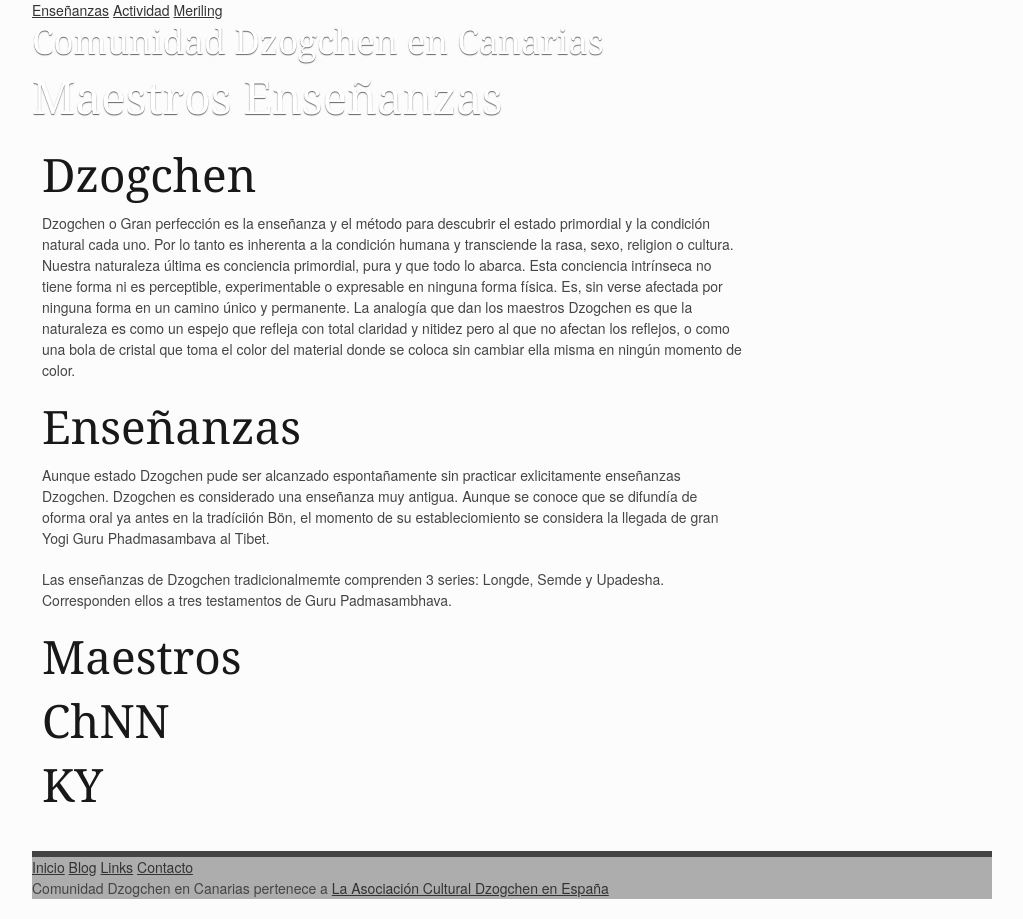
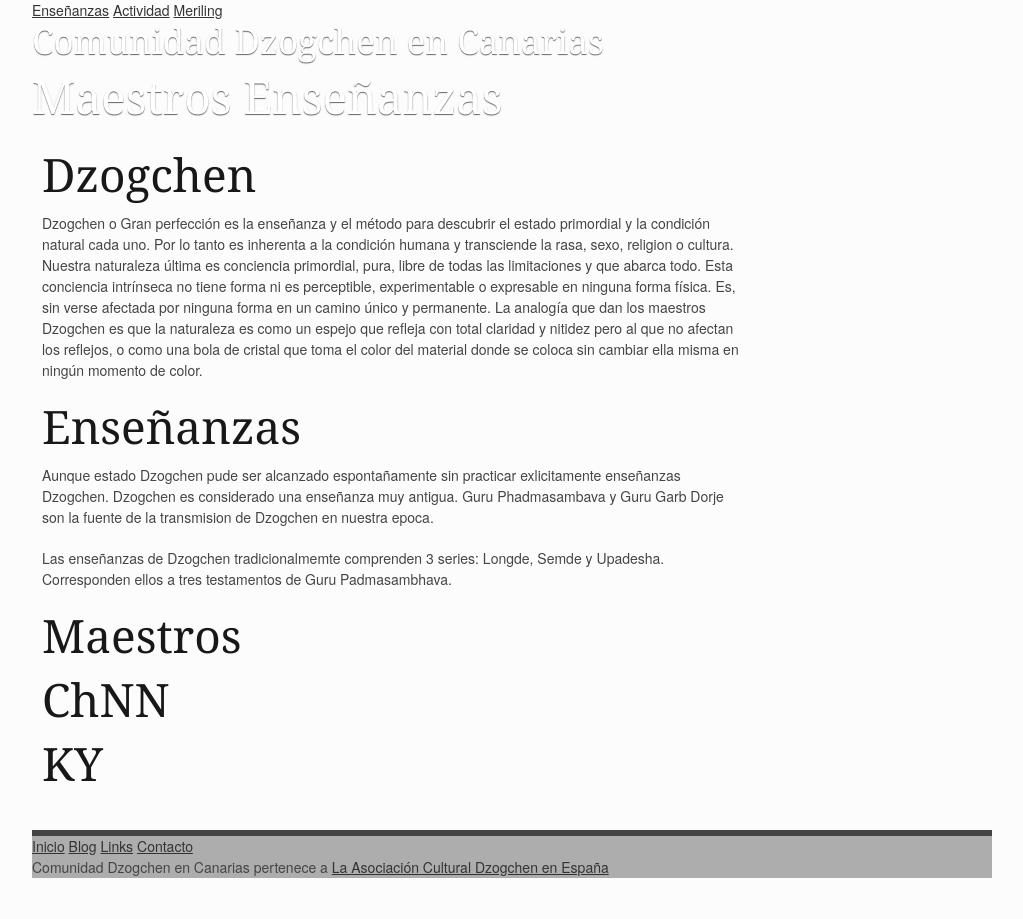
Before and after one commit to k1000/meriling, a Jekyll site: the page built from azul/index.md, in a window 1280 px wide. Shown: the whole page, without its empty margins (128-1151 px from the left). Built offline with Jekyll 4.4.1, drawn with Linux system fonts in a browser that asks for light colours; nearby versions of some CDN libraries; some web fonts are replaced; comment, search, counter and statistics services are not loaded.

Commit message:
Update azul/index.md

```diff
--- a/azul/index.md
+++ b/azul/index.md
@@ -8,7 +8,7 @@ Dzogchen
 ========
 Dzogchen o Gran perfección es la enseñanza y el método para descubrir el estado primordial y la condición natural cada uno.
 Por lo tanto es inherenta a la condición humana y transciende la rasa, sexo, religion o cultura.
-Nuestra naturaleza última es conciencia primordial, pura y que todo lo abarca.
+Nuestra naturaleza última es conciencia primordial, pura, libre de todas las limitaciones y que abarca todo.
 Esta conciencia intrínseca no tiene forma ni es perceptible, experimentable o expresable en ninguna forma física.
 Es, sin verse afectada por ninguna forma en un camino único y permanente.
 La analogía que dan los maestros Dzogchen es que la naturaleza es como un espejo que refleja con total claridad y nitidez pero al que no afectan los reflejos, o como una bola de cristal que toma el color del material donde se coloca sin cambiar ella misma en ningún momento de color.
@@ -16,7 +16,8 @@ La analogía que dan los maestros Dzogchen es que la naturaleza es como un espej
 Enseñanzas
 ==========
 Aunque estado Dzogchen pude ser alcanzado espontañamente sin practicar exlicitamente enseñanzas Dzogchen.
-Dzogchen es considerado una enseñanza muy antigua. Aunque se conoce que se difundía de oforma oral ya antes en la tradíciión Bön, el momento de su estableciomiento se considera la llegada de gran Yogi Guru Phadmasambava al Tibet.
+Dzogchen es considerado una enseñanza muy antigua.
+Guru Phadmasambava y Guru Garb Dorje son la fuente de la transmision de Dzogchen en nuestra epoca.
 
 Las enseñanzas de Dzogchen tradicionalmemte comprenden 3 series: Longde, Semde y Upadesha. Corresponden ellos a tres testamentos de Guru Padmasambhava.
 
```
